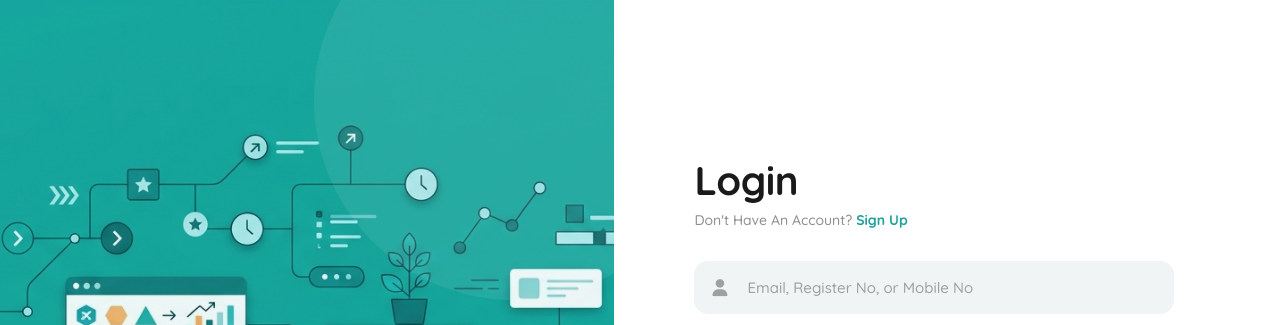
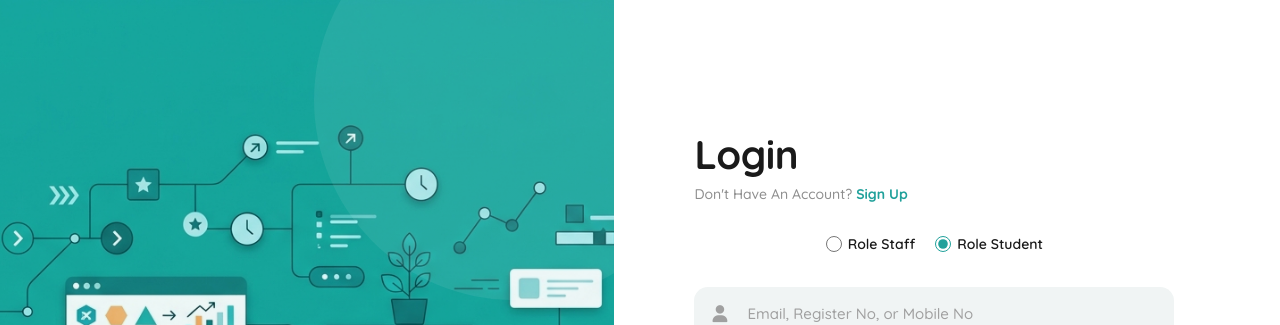
Before and after one commit to LOGANATHAN2008/SIH-Exampro-, a website: page login.html in a window 1280 px wide. Shown: the top 325 px of the page. Drawn offline with Linux system fonts and the light colour scheme; no server answers.

Commit message:
feat: show Role Staff and Role Student radio buttons on login page

```diff
--- a/login.html
+++ b/login.html
@@ -603,8 +603,16 @@
             <p class="auth-subtitle">Don't Have An Account? <a href="register.html">Sign Up</a></p>
 
             <form id="loginForm" onsubmit="handleLogin(event)" class="auth-form">
-                <input type="hidden" name="role" value="student" id="roleStudentRadio" checked onchange="toggleUserType('student')">
-                <input type="hidden" name="role" value="staff" id="roleStaffRadio" onchange="toggleUserType('admin')">
+                <div class="role-selection" style="display: flex; gap: 20px; margin-bottom: 20px; justify-content: center;">
+                    <label class="role-item" style="display: flex; align-items: center; gap: 6px; font-size: 14px; font-weight: 600; color: var(--auth-text); cursor: pointer;">
+                        <input type="radio" name="role" value="staff" id="roleStaffRadio" onchange="toggleUserType('admin')" style="accent-color: var(--auth-primary); cursor: pointer; width: 16px; height: 16px;">
+                        Role Staff
+                    </label>
+                    <label class="role-item" style="display: flex; align-items: center; gap: 6px; font-size: 14px; font-weight: 600; color: var(--auth-text); cursor: pointer;">
+                        <input type="radio" name="role" value="student" id="roleStudentRadio" checked onchange="toggleUserType('student')" style="accent-color: var(--auth-primary); cursor: pointer; width: 16px; height: 16px;">
+                        Role Student
+                    </label>
+                </div>
 
                 <div class="input-group">
                     <i class="fas fa-user"></i>
```
